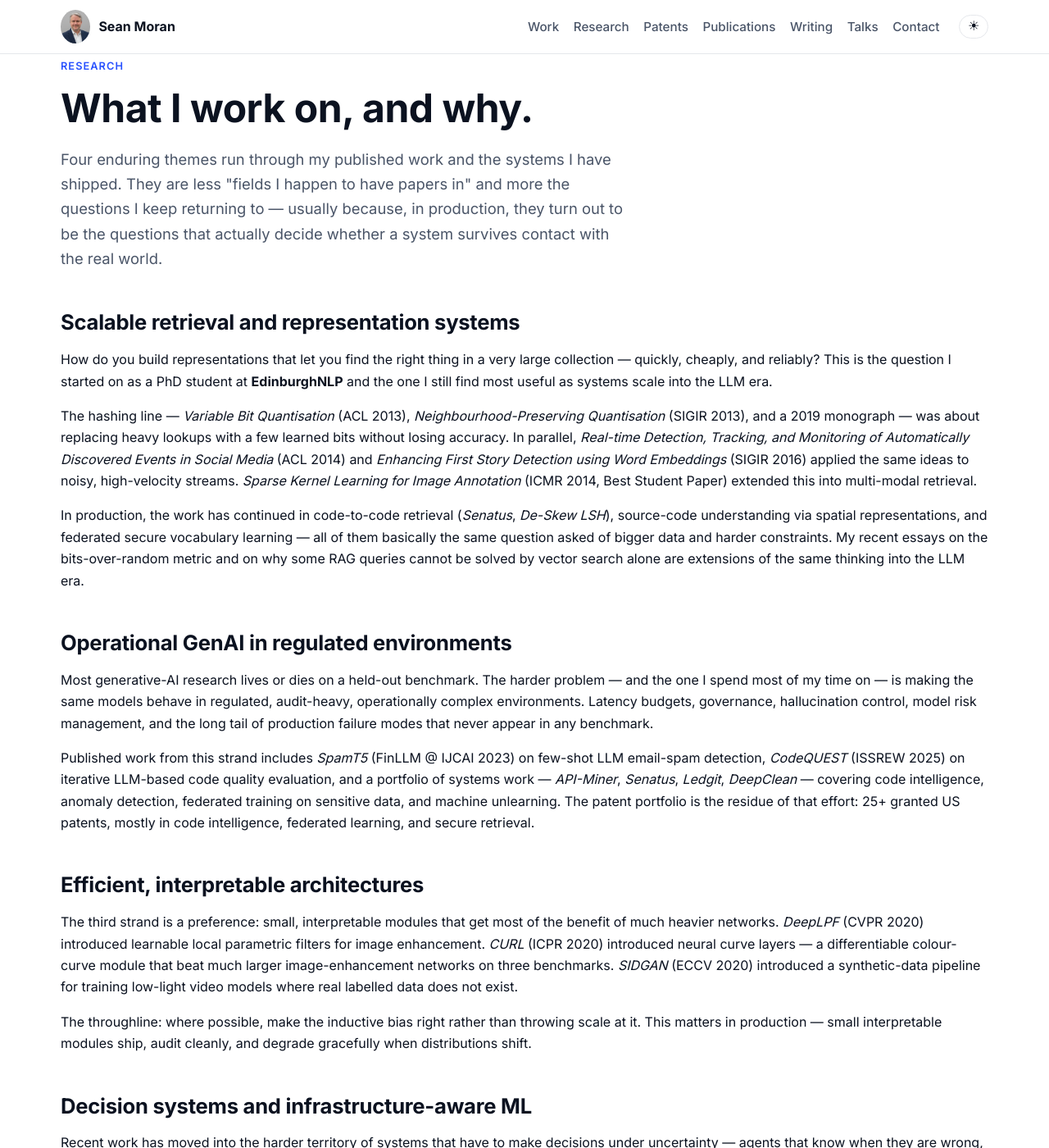
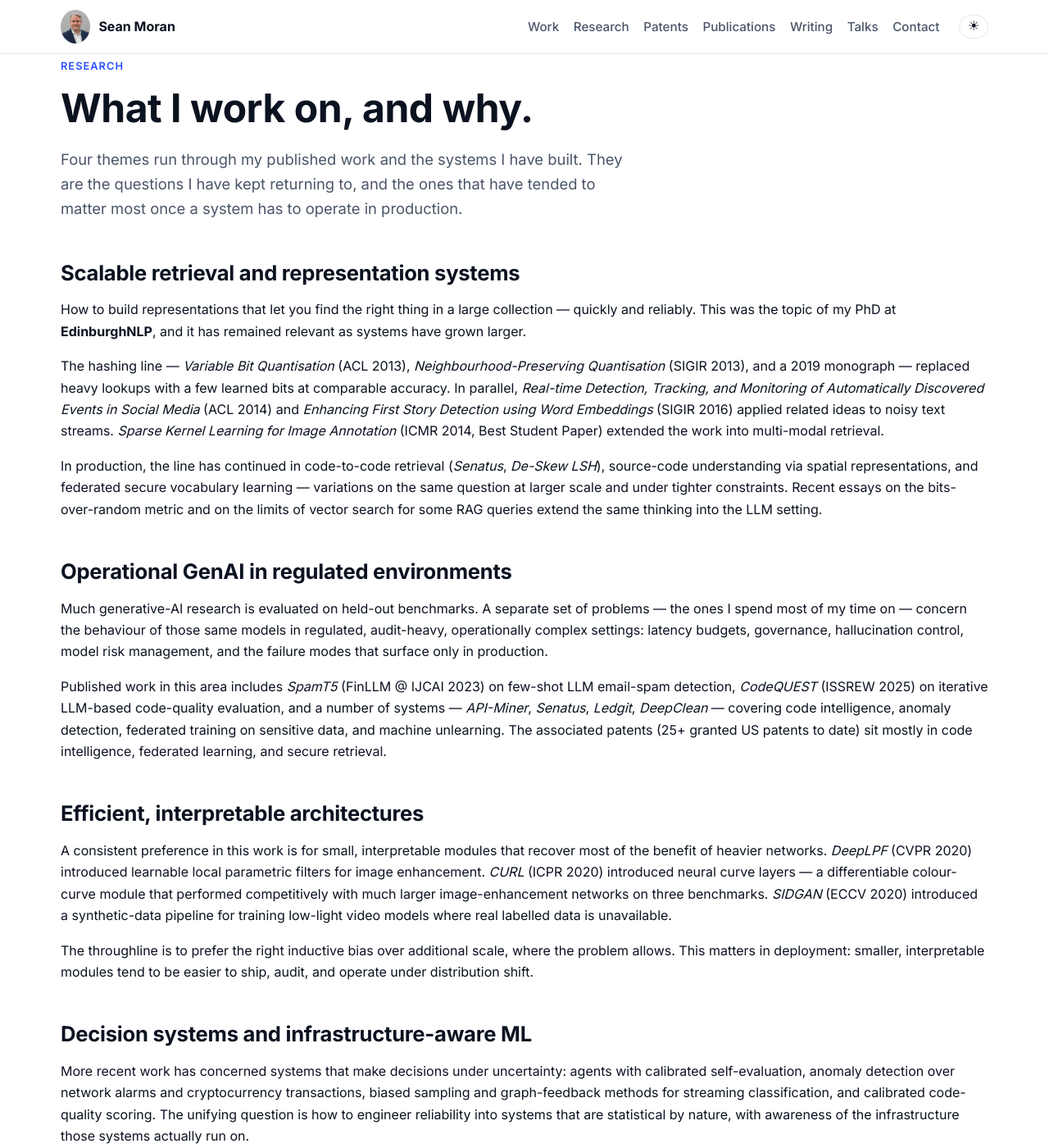
Before and after one commit to sjmoran/sjmoran.github.io, a Jekyll site: the page built from research.md, in a window 1280 px wide and 1400 px high. Shown: the whole window at 82% size. Built offline with Jekyll 4.4.1, drawn with Linux system fonts in a browser that asks for light colours; some of the changed text lies outside the part shown.

Commit message:
Research page: tone down sensational/dramatic phrasing; neutral language

```diff
--- a/research.md
+++ b/research.md
@@ -10,62 +10,62 @@ permalink: /research/
 <h1>What I work on, and why.</h1>
 
 <p class="hero-thesis" style="font-size:1.15rem;">
-Four enduring themes run through my published work and the systems I have shipped. They are less "fields I happen to have papers in" and more the questions I keep returning to — usually because, in production, they turn out to be the questions that actually decide whether a system survives contact with the real world.
+Four themes run through my published work and the systems I have built. They are the questions I have kept returning to, and the ones that have tended to matter most once a system has to operate in production.
 </p>
 
 <h2>Scalable retrieval and representation systems</h2>
 
 <p>
-How do you build representations that let you find the right thing in a very large collection — quickly, cheaply, and reliably? This is the question I started on as a PhD student at <strong>EdinburghNLP</strong> and the one I still find most useful as systems scale into the LLM era.
+How to build representations that let you find the right thing in a large collection — quickly and reliably. This was the topic of my PhD at <strong>EdinburghNLP</strong>, and it has remained relevant as systems have grown larger.
 </p>
 
 <p>
-The hashing line — <em>Variable Bit Quantisation</em> (ACL 2013), <em>Neighbourhood-Preserving Quantisation</em> (SIGIR 2013), and a 2019 monograph — was about replacing heavy lookups with a few learned bits without losing accuracy. In parallel, <em>Real-time Detection, Tracking, and Monitoring of Automatically Discovered Events in Social Media</em> (ACL 2014) and <em>Enhancing First Story Detection using Word Embeddings</em> (SIGIR 2016) applied the same ideas to noisy, high-velocity streams. <em>Sparse Kernel Learning for Image Annotation</em> (ICMR 2014, Best Student Paper) extended this into multi-modal retrieval.
+The hashing line — <em>Variable Bit Quantisation</em> (ACL 2013), <em>Neighbourhood-Preserving Quantisation</em> (SIGIR 2013), and a 2019 monograph — replaced heavy lookups with a few learned bits at comparable accuracy. In parallel, <em>Real-time Detection, Tracking, and Monitoring of Automatically Discovered Events in Social Media</em> (ACL 2014) and <em>Enhancing First Story Detection using Word Embeddings</em> (SIGIR 2016) applied related ideas to noisy text streams. <em>Sparse Kernel Learning for Image Annotation</em> (ICMR 2014, Best Student Paper) extended the work into multi-modal retrieval.
 </p>
 
 <p>
-In production, the work has continued in code-to-code retrieval (<em>Senatus</em>, <em>De-Skew LSH</em>), source-code understanding via spatial representations, and federated secure vocabulary learning — all of them basically the same question asked of bigger data and harder constraints. My recent essays on the bits-over-random metric and on why some RAG queries cannot be solved by vector search alone are extensions of the same thinking into the LLM era.
+In production, the line has continued in code-to-code retrieval (<em>Senatus</em>, <em>De-Skew LSH</em>), source-code understanding via spatial representations, and federated secure vocabulary learning — variations on the same question at larger scale and under tighter constraints. Recent essays on the bits-over-random metric and on the limits of vector search for some RAG queries extend the same thinking into the LLM setting.
 </p>
 
 <h2>Operational GenAI in regulated environments</h2>
 
 <p>
-Most generative-AI research lives or dies on a held-out benchmark. The harder problem — and the one I spend most of my time on — is making the same models behave in regulated, audit-heavy, operationally complex environments. Latency budgets, governance, hallucination control, model risk management, and the long tail of production failure modes that never appear in any benchmark.
+Much generative-AI research is evaluated on held-out benchmarks. A separate set of problems — the ones I spend most of my time on — concern the behaviour of those same models in regulated, audit-heavy, operationally complex settings: latency budgets, governance, hallucination control, model risk management, and the failure modes that surface only in production.
 </p>
 
 <p>
-Published work from this strand includes <em>SpamT5</em> (FinLLM @ IJCAI 2023) on few-shot LLM email-spam detection, <em>CodeQUEST</em> (ISSREW 2025) on iterative LLM-based code quality evaluation, and a portfolio of systems work — <em>API-Miner</em>, <em>Senatus</em>, <em>Ledgit</em>, <em>DeepClean</em> — covering code intelligence, anomaly detection, federated training on sensitive data, and machine unlearning. The patent portfolio is the residue of that effort: 25+ granted US patents, mostly in code intelligence, federated learning, and secure retrieval.
+Published work in this area includes <em>SpamT5</em> (FinLLM @ IJCAI 2023) on few-shot LLM email-spam detection, <em>CodeQUEST</em> (ISSREW 2025) on iterative LLM-based code-quality evaluation, and a number of systems — <em>API-Miner</em>, <em>Senatus</em>, <em>Ledgit</em>, <em>DeepClean</em> — covering code intelligence, anomaly detection, federated training on sensitive data, and machine unlearning. The associated patents (25+ granted US patents to date) sit mostly in code intelligence, federated learning, and secure retrieval.
 </p>
 
 <h2>Efficient, interpretable architectures</h2>
 
 <p>
-The third strand is a preference: small, interpretable modules that get most of the benefit of much heavier networks. <em>DeepLPF</em> (CVPR 2020) introduced learnable local parametric filters for image enhancement. <em>CURL</em> (ICPR 2020) introduced neural curve layers — a differentiable colour-curve module that beat much larger image-enhancement networks on three benchmarks. <em>SIDGAN</em> (ECCV 2020) introduced a synthetic-data pipeline for training low-light video models where real labelled data does not exist.
+A consistent preference in this work is for small, interpretable modules that recover most of the benefit of heavier networks. <em>DeepLPF</em> (CVPR 2020) introduced learnable local parametric filters for image enhancement. <em>CURL</em> (ICPR 2020) introduced neural curve layers — a differentiable colour-curve module that performed competitively with much larger image-enhancement networks on three benchmarks. <em>SIDGAN</em> (ECCV 2020) introduced a synthetic-data pipeline for training low-light video models where real labelled data is unavailable.
 </p>
 
 <p>
-The throughline: where possible, make the inductive bias right rather than throwing scale at it. This matters in production — small interpretable modules ship, audit cleanly, and degrade gracefully when distributions shift.
+The throughline is to prefer the right inductive bias over additional scale, where the problem allows. This matters in deployment: smaller, interpretable modules tend to be easier to ship, audit, and operate under distribution shift.
 </p>
 
 <h2>Decision systems and infrastructure-aware ML</h2>
 
 <p>
-Recent work has moved into the harder territory of systems that have to make decisions under uncertainty — agents that know when they are wrong, anomaly detection over network alarms and cryptocurrency transactions, biased sampling and graph-feedback approaches to streaming classification, and calibrated code-quality scoring. The unifying question is how to engineer reliability into systems that are statistical by nature, and how to do it with awareness of the infrastructure those systems actually run on.
+More recent work has concerned systems that make decisions under uncertainty: agents with calibrated self-evaluation, anomaly detection over network alarms and cryptocurrency transactions, biased sampling and graph-feedback methods for streaming classification, and calibrated code-quality scoring. The unifying question is how to engineer reliability into systems that are statistical by nature, with awareness of the infrastructure those systems actually run on.
 </p>
 
 <h2>How I operate</h2>
 
 <ul>
-<li><strong>Bias toward systems that ship.</strong> I have spent enough time near production to mistrust research that only works on a held-out test set. The interesting benchmarks resemble the deployment environment.</li>
-<li><strong>Small teams, high leverage.</strong> Most of my best work has come from elite, cross-functional teams that combine research, engineering, and product judgment in the same room — not from organisational scale alone.</li>
-<li><strong>Inductive bias before scale.</strong> <em>DeepLPF</em> and <em>CURL</em> are ~600-line modules. Several of the hashing papers replace a heavy lookup with a few learned bits. Where I can buy capability with the right structure rather than parameters, I prefer to.</li>
-<li><strong>Writing as thinking.</strong> I publish technical essays on <em>Towards Data Science</em> and Medium because writing for practitioners surfaces gaps in my own understanding faster than anything else.</li>
+<li><strong>A preference for systems that ship.</strong> Production work has made me cautious about evaluations that only cover held-out test sets. The most useful benchmarks tend to resemble the eventual deployment environment.</li>
+<li><strong>Small, cross-functional teams.</strong> Much of the work I am proudest of has come from compact teams that combine research, engineering, and product judgment in the same room — not from organisational scale alone.</li>
+<li><strong>Inductive bias before scale.</strong> <em>DeepLPF</em> and <em>CURL</em> are ~600-line modules. Several of the hashing papers replace a heavy lookup with a few learned bits. Where the problem rewards careful structure over more parameters, I prefer to take that route.</li>
+<li><strong>Writing as a way of thinking.</strong> I publish technical essays on <em>Towards Data Science</em> and Medium because writing for practitioners is a reliable way to surface gaps in my own understanding.</li>
 </ul>
 
 <hr>
 
 <p style="color: var(--fg-muted); font-size: .9rem;">
-Full list of papers and patents on the <a href="/#publications">home page</a>. Some of the names that shaped my thinking — Victor Lavrenko (inventor of relevance models), Miles Osborne, Charles Sutton, Greg Slabaugh — appear repeatedly in the bibliography.
+Full list of papers and patents on the <a href="/#publications">home page</a>. Some of the names that recur in the bibliography — Victor Lavrenko (originator of relevance models), Miles Osborne, Charles Sutton, Greg Slabaugh — shaped my thinking in different ways over the years.
 </p>
 
 </section>
```
